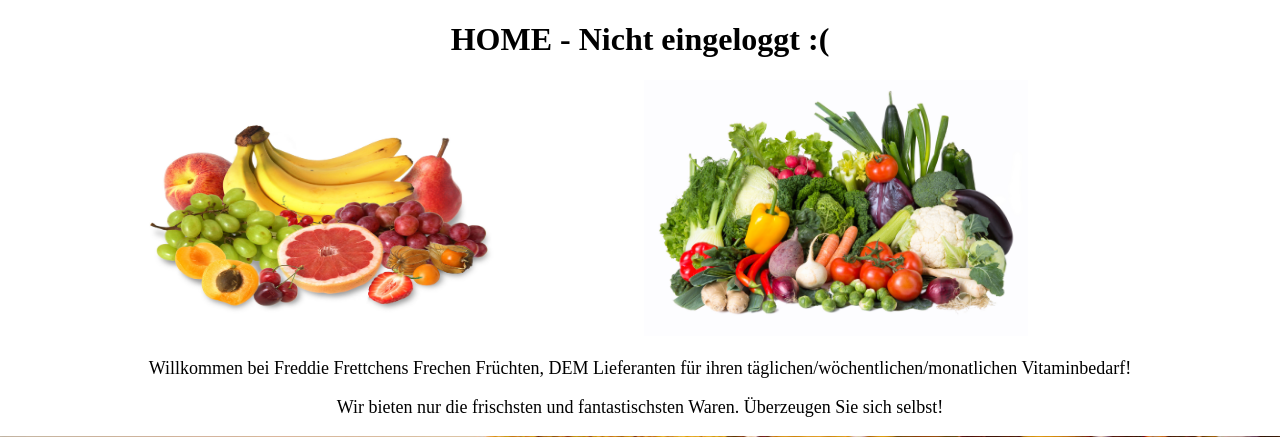
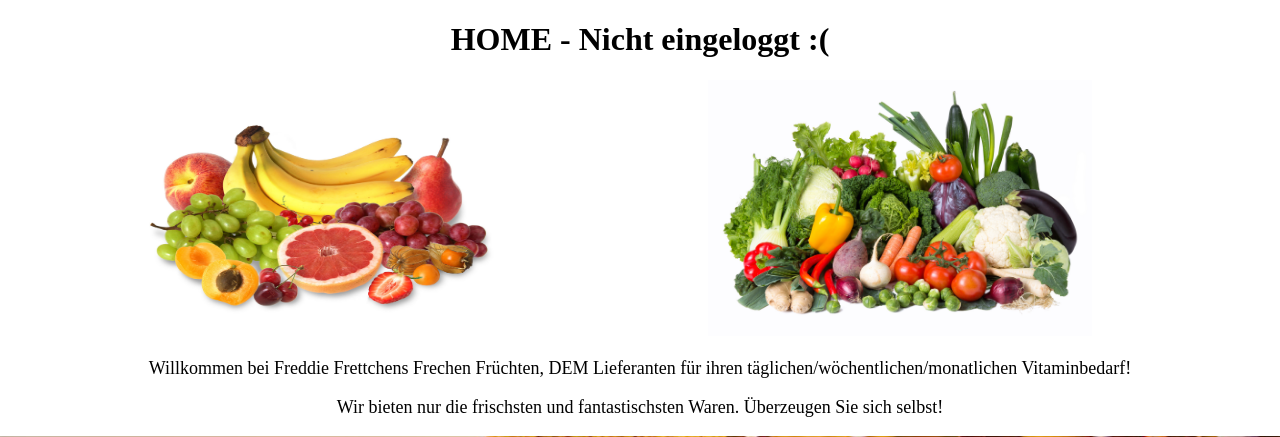
Before and after one commit to Diafreak/FrFrFrFr, a PHP site: page / in a window 1280 px wide. Shown: the part 64-501 px from the top of the page. Run offline with PHP 8.4, Linux system fonts and the light colour scheme; some web fonts are replaced.

Commit message:
hihi get rekt

```diff
--- a/assets/styles/style.css
+++ b/assets/styles/style.css
@@ -366,6 +366,7 @@
     width: 30vw;
     /* opacity: 0.90; */
     margin-left: 10vw;
+    margin-right: 5vw;
 }
 
 div.homepage p
```
